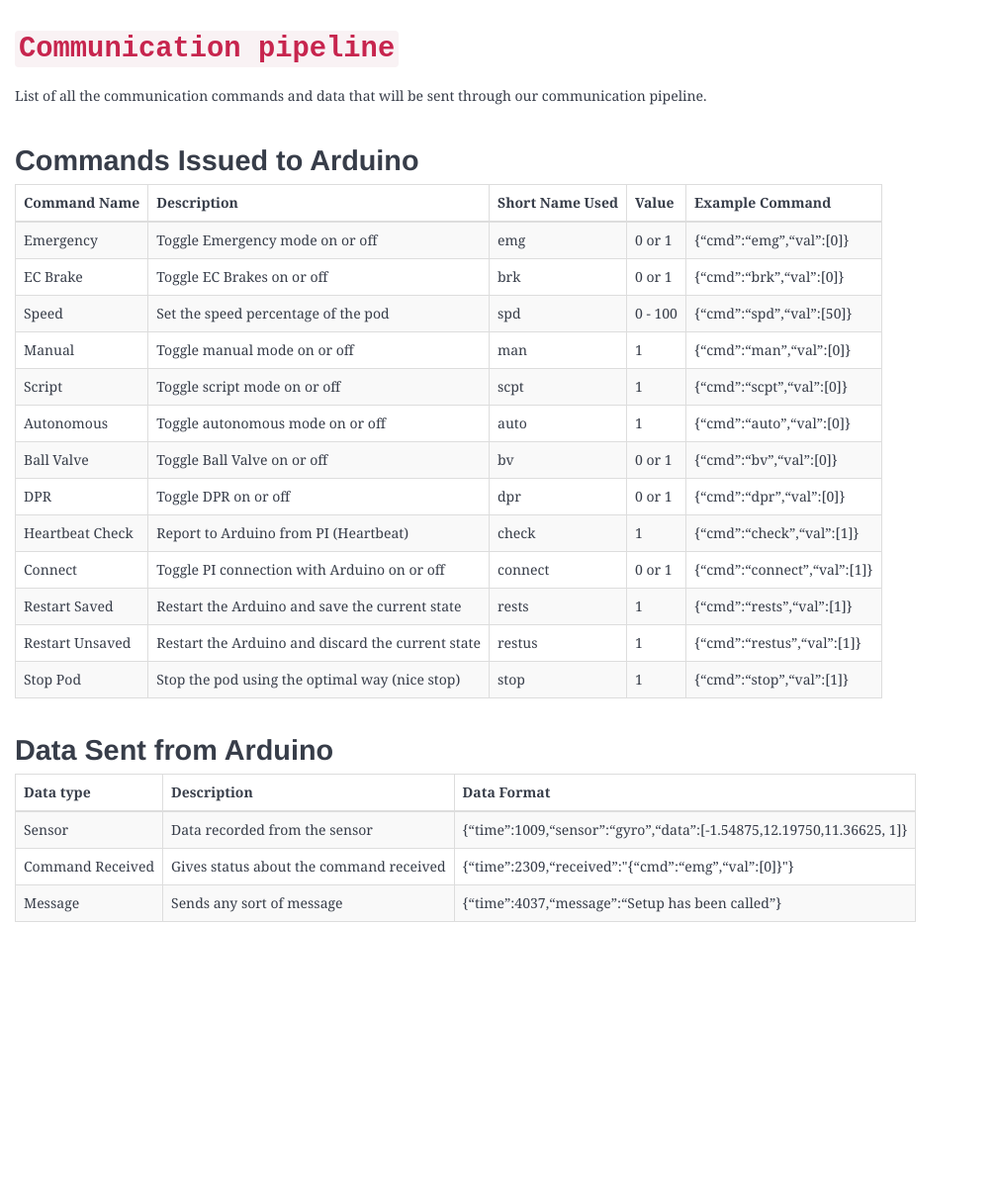
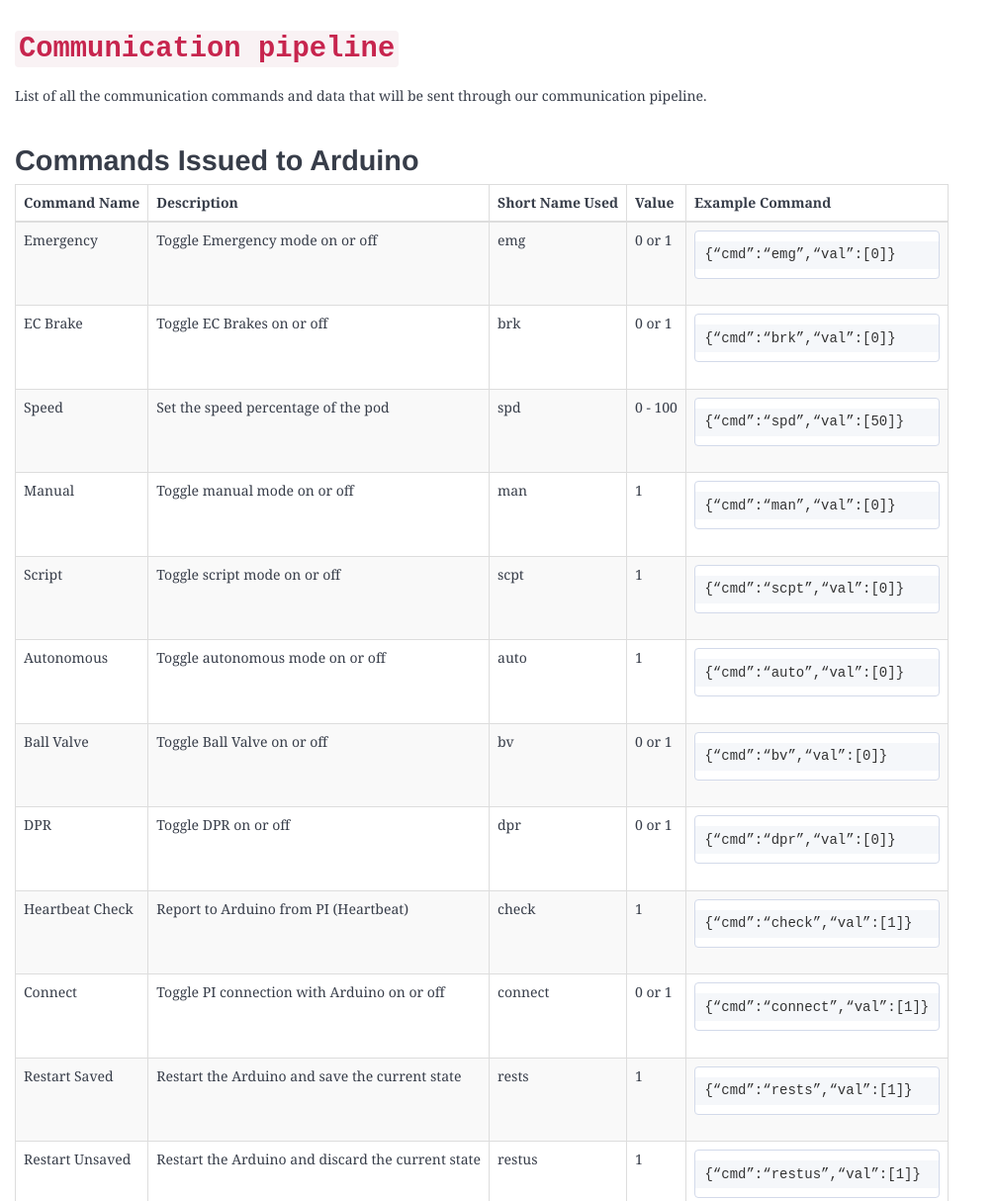
Before and after one commit to warchive/goose2-communication, a plain HTML site: page communication_format.html in a window 1280 px wide. Shown: the top 1214 px of the page at 99% size, without its empty margins (0-1007 px from the left). Before the commit the page ends 932 px from the top, so only its background shows below. Drawn offline with nearby package versions, Linux system fonts and the light colour scheme.

Commit message:
Update communication_format.html

```diff
--- a/communication_format.html
+++ b/communication_format.html
@@ -18,91 +18,91 @@
 <td>Toggle Emergency mode on or off</td>
 <td>emg</td>
 <td>0 or 1</td>
-<td>{“cmd”:“emg”,“val”:[0]}</td>
+<td><pre>{“cmd”:“emg”,“val”:[0]}</pre></td>
 </tr>
 <tr>
 <td>EC Brake</td>
 <td>Toggle EC Brakes on or off</td>
 <td>brk</td>
 <td>0 or 1</td>
-<td>{“cmd”:“brk”,“val”:[0]}</td>
+<td><pre>{“cmd”:“brk”,“val”:[0]}</pre></td>
 </tr>
 <tr>
 <td>Speed</td>
 <td>Set the speed percentage of the pod</td>
 <td>spd</td>
 <td>0 - 100</td>
-<td>{“cmd”:“spd”,“val”:[50]}</td>
+<td><pre>{“cmd”:“spd”,“val”:[50]}</pre></td>
 </tr>
 <tr>
 <td>Manual</td>
 <td>Toggle manual mode on or off</td>
 <td>man</td>
 <td>1</td>
-<td>{“cmd”:“man”,“val”:[0]}</td>
+<td><pre>{“cmd”:“man”,“val”:[0]}</pre></td>
 </tr>
 <tr>
 <td>Script</td>
 <td>Toggle script mode on or off</td>
 <td>scpt</td>
 <td>1</td>
-<td>{“cmd”:“scpt”,“val”:[0]}</td>
+<td><pre>{“cmd”:“scpt”,“val”:[0]}</pre></td>
 </tr>
 <tr>
 <td>Autonomous</td>
 <td>Toggle autonomous mode on or off</td>
 <td>auto</td>
 <td>1</td>
-<td>{“cmd”:“auto”,“val”:[0]}</td>
+<td><pre>{“cmd”:“auto”,“val”:[0]}</pre></td>
 </tr>
 <tr>
 <td>Ball Valve</td>
 <td>Toggle Ball Valve on or off</td>
 <td>bv</td>
 <td>0 or 1</td>
-<td>{“cmd”:“bv”,“val”:[0]}</td>
+<td><pre>{“cmd”:“bv”,“val”:[0]}</pre></td>
 </tr>
 <tr>
 <td>DPR</td>
 <td>Toggle DPR on or off</td>
 <td>dpr</td>
 <td>0 or 1</td>
-<td>{“cmd”:“dpr”,“val”:[0]}</td>
+<td><pre>{“cmd”:“dpr”,“val”:[0]}</pre></td>
 </tr>
 <tr>
 <td>Heartbeat Check</td>
 <td>Report to Arduino from PI (Heartbeat)</td>
 <td>check</td>
 <td>1</td>
-<td>{“cmd”:“check”,“val”:[1]}</td>
+<td><pre>{“cmd”:“check”,“val”:[1]}</pre></td>
 </tr>
 <tr>
 <td>Connect</td>
 <td>Toggle PI connection with Arduino on or off</td>
 <td>connect</td>
 <td>0 or 1</td>
-<td>{“cmd”:“connect”,“val”:[1]}</td>
+<td><pre>{“cmd”:“connect”,“val”:[1]}</pre></td>
 </tr>
 <tr>
 <td>Restart Saved</td>
 <td>Restart the Arduino and save the current state</td>
 <td>rests</td>
 <td>1</td>
-<td>{“cmd”:“rests”,“val”:[1]}</td>
+<td><pre>{“cmd”:“rests”,“val”:[1]}</pre></td>
 </tr>
 <tr>
 <td>Restart Unsaved</td>
 <td>Restart the Arduino and discard the current state</td>
 <td>restus</td>
 <td>1</td>
-<td>{“cmd”:“restus”,“val”:[1]}</td>
+<td><pre>{“cmd”:“restus”,“val”:[1]}</pre></td>
 </tr>
 <tr>
 <td>Stop Pod</td>
 <td>Stop the pod using the optimal way (nice stop)</td>
 <td>stop</td>
 <td>1</td>
-<td>{“cmd”:“stop”,“val”:[1]}</td>
+<td><pre>{“cmd”:“stop”,“val”:[1]}</pre></td>
 </tr>
 </tbody>
 </table>
@@ -119,17 +119,17 @@
 <tr>
 <td>Sensor</td>
 <td>Data recorded from the sensor</td>
-<td>{“time”:1009,“sensor”:“gyro”,“data”:[-1.54875,12.19750,11.36625, 1]}</td>
+<td><pre>{“time”:1009,“sensor”:“gyro”,“data”:[-1.54875,12.19750,11.36625, 1]}</pre></td>
 </tr>
 <tr>
 <td>Command Received</td>
 <td>Gives status about the command received</td>
-<td>{“time”:2309,“received”:&quot;{“cmd”:“emg”,“val”:[0]}&quot;}</td>
+<td><pre>{“time”:2309,“received”:&quot;{“cmd”:“emg”,“val”:[0]}&quot;}</pre></td>
 </tr>
 <tr>
 <td>Message</td>
 <td>Sends any sort of message</td>
-<td>{“time”:4037,“message”:“Setup has been called”}</td>
+<td><pre>{“time”:4037,“message”:“Setup has been called”}</pre></td>
 </tr>
 </tbody>
 </table>
```
